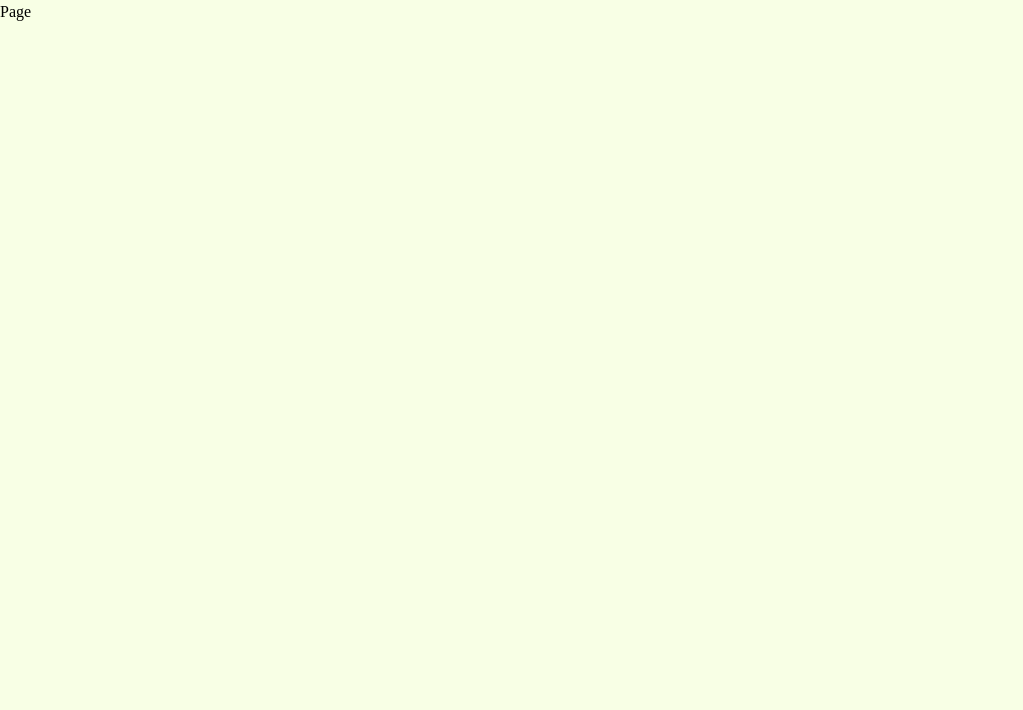
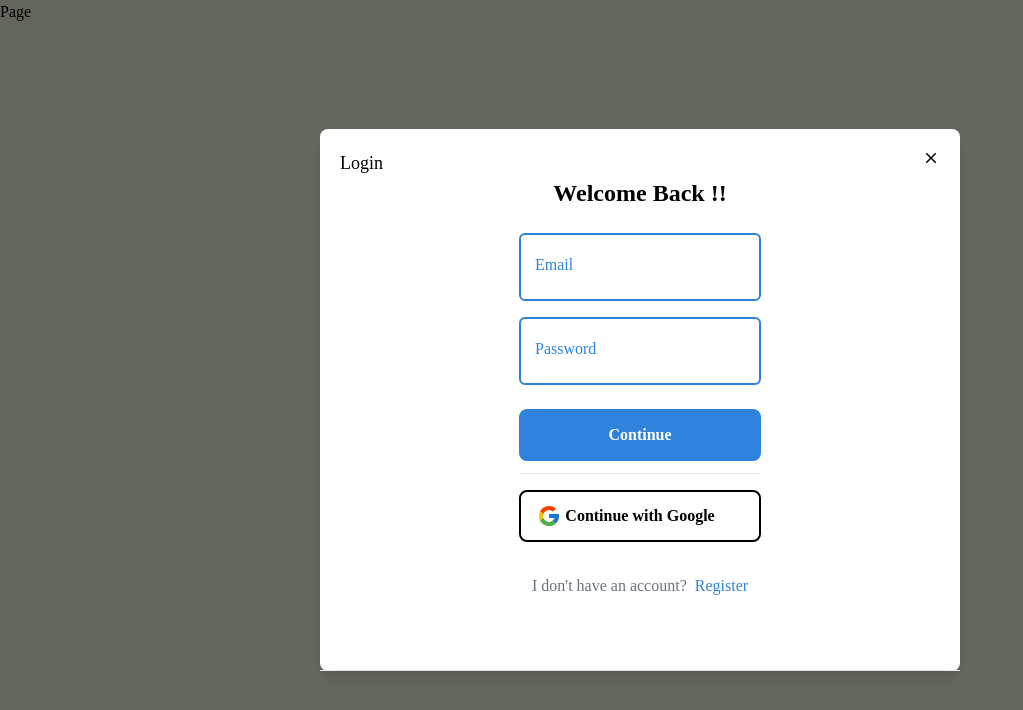
Before and after one commit to itsraa2000/Register-System, a Next.js app: page / in a window 1280 px wide. Shown: the top 710 px of the page, without its empty margins (0-1023 px from the left). Built offline with nearby package versions, Linux system fonts and the light colour scheme; a web font is replaced by a local one.

Commit message:
Add Login modal

```diff
--- /dev/null
+++ b/src/app/hooks/useLoginModal.ts
@@ -0,0 +1,15 @@
+import { create } from 'zustand';
+
+interface LoginModalStore {
+    isOpen: boolean;
+    onOpen: () => void;
+    onClose: () => void;
+}
+
+const useLoginModal = create<LoginModalStore>((set) => ({
+    isOpen: true,
+    onOpen: () => set({ isOpen: true}),
+    onClose: () => set({ isOpen: false}),
+}));
+
+export default useLoginModal;
--- a/src/app/layout.tsx
+++ b/src/app/layout.tsx
@@ -3,6 +3,7 @@ import "./globals.css";
 import UserProvider from "@/components/Provider/UserProvider";
 import ToasterProvider from "@/components/Provider/ToastProvider";
 import RegisterModal from "@/components/Modal/RegisterModal";
+import LoginModal from "@/components/Modal/LoginModal";
 
 
 export const metadata: Metadata = {
@@ -22,6 +23,7 @@ export default function RootLayout({
         <UserProvider>
           <ToasterProvider />
           <RegisterModal />
+          <LoginModal />
         </UserProvider>
         {children}
       </body>
--- a/src/components/Modal/LoginModal.tsx
+++ b/src/components/Modal/LoginModal.tsx
@@ -1,11 +1,116 @@
+'use client'
 
+import axios from "axios";
+import { AiFillGithub } from "react-icons/ai";
+import { FcGoogle } from "react-icons/fc";
+import { useCallback , useState } from "react";
+import {
+    FieldValues,
+    SubmitHandler,
+    useForm,
+} from 'react-hook-form';
 
-export default function LoginModal(){
-    return(
-        <>
-        <div className="">
+import useLoginModal from '@/app/hooks/useLoginModal'
+import useRgisterModal from '@/app/hooks/useRegisterModal'
+import Modal from "./Modal";
+import Heading from "../Heading/Heading";
+import Input from "../inputs/Input";
+import toast from "react-hot-toast";
+import Button from "../Button/Button";
 
+const LoginModal = () => {
+    const loginModal = useLoginModal();
+    const registerModal = useRgisterModal();
+    const [isLoading, setIsLoading] = useState(false);
+
+    const {
+        register,
+        handleSubmit,
+        formState: {
+            errors,
+        }
+    } = useForm<FieldValues>({
+        defaultValues:{
+            name:'',
+            email:'',
+            password:'',
+        }
+    });
+
+    const onSubmit: SubmitHandler<FieldValues> = (data) => {
+        setIsLoading(true);
+
+        try {
+            localStorage.setItem('userData', JSON.stringify(data));
+            loginModal.onClose();
+        } catch (error) {
+            toast.error('Something Went Wrong.');
+        } finally {
+            setIsLoading(false);
+        }
+    }
+
+    const footerContent = (
+        <div className="flex flex-col gap-4 mt-3">
+            <hr />
+            <Button
+                outline
+                label="Continue with Google"
+                icon={FcGoogle}
+                onClick={() => {}}
+            />
+            <div className="text-gray-500 text-center mt-4 font-light">
+                <div className="justify-center flex flex-row items-center gap-2">
+                    <div>
+                        I don't have an account?
+                    </div>
+                    <div onClick={loginModal.onClose} className="text-blue cursor-pointer hover:underline">
+                        Register
+                    </div>
+                </div>
+            </div>
         </div>
-        </>
     )
+
+    const bodyContent = (
+        <div className="flex flex-col items-center gap-4 w-full">
+             <Heading
+                title="Welcome Back !!"
+                subtitle=""
+                center
+             />
+             <Input
+                id="email"
+                label="Email"
+                disabled={isLoading}
+                register={register}
+                errors={errors}
+                required
+             />
+            <Input
+                id="password"
+                label="Password"
+                type="password"
+                disabled={isLoading}
+                register={register}
+                errors={errors}
+                required
+             />
+        </div>
+    )
+
+    return (
+        <Modal
+            disabled={isLoading}
+            isOpen={loginModal.isOpen}
+            title="Login"
+            actionLabel="Continue"
+            onClose={loginModal.onClose}
+            onSubmit={handleSubmit(onSubmit)}
+            body={bodyContent}
+            footer={footerContent}
+        />
+    );
 }
+
+export default LoginModal;
--- a/src/components/Modal/Modal.tsx
+++ b/src/components/Modal/Modal.tsx
@@ -88,9 +88,8 @@ const Modal: React.FC<ModalProps> = ({
                             {/* Body */}
                             <div className="relative py-6 flex-auto">
                                 {body}
-                            </div>
                             {/* Footer */}
-                            <div className="flex flex-col gap2 p-6">
+                            <div className="flex flex-col gap2 py-6">
                                 <div className="flex flex-row items-center gap-4 w-full">
                                     { secondaryAction && secondaryActionLabel && (
                                     <Button
@@ -104,7 +103,8 @@ const Modal: React.FC<ModalProps> = ({
                                         onClick={handleSubmit}
                                         label={actionLabel}/>
                                 </div>
-                                {footer }
+                                {footer}
+                                </div>
                             </div>
                         </div>
                     </div>
--- a/src/components/Modal/RegisterModal.tsx
+++ b/src/components/Modal/RegisterModal.tsx
@@ -11,7 +11,6 @@ import {
 } from 'react-hook-form';
 
 import useRgisterModal from '@/app/hooks/useRegisterModal'
-import { log } from "console";
 import Modal from "./Modal";
 import Heading from "../Heading/Heading";
 import Input from "../inputs/Input";
@@ -86,6 +85,32 @@ const RegisterModal = () => {
                 errors={errors}
                 required
              />
+             <Input
+                id="username"
+                label="Username"
+                disabled={isLoading}
+                register={register}
+                errors={errors}
+                required
+             />
+            <Input
+                id="password"
+                label="Password"
+                type="password"
+                disabled={isLoading}
+                register={register}
+                errors={errors}
+                required
+             />
+            <Input
+                id="confirmPassword"
+                label="Confirm Password"
+                type="password"
+                disabled={isLoading}
+                register={register}
+                errors={errors}
+                required
+             />
         </div>
     )
 
```
